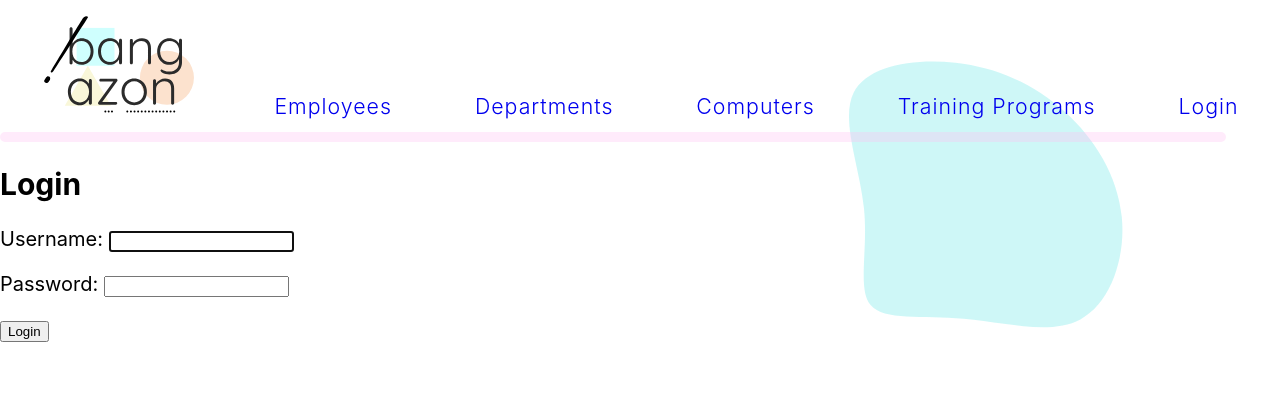
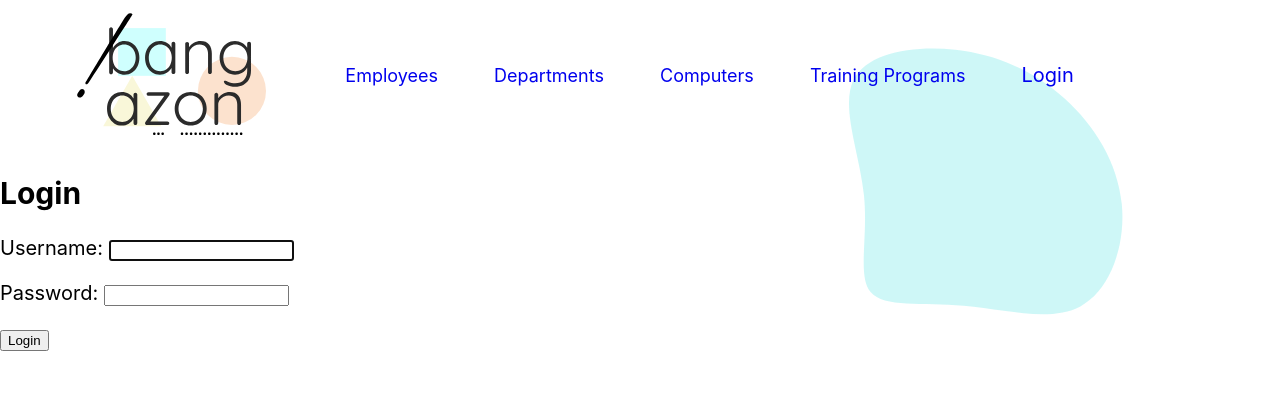
Before and after one commit to nss-cohort-40/banagzon-workforce-mgt-dead-parrots, a Django app: a page that uses hrapp/templates/shared/base.html in a window 1280 px wide. Shown: the top 412 px of the page. Run offline with Django 3.2, Linux system fonts and the light colour scheme; parts of the project's set-up code (start-up, migrations or seed data) failed here and were passed over.

Commit message:
further styling changes

```diff
--- a/hrapp/static/styles/base.css
+++ b/hrapp/static/styles/base.css
@@ -12,35 +12,41 @@ body {
 /* Nav */
 .nav {
   display: flex;
-  margin: 1% 0 0 0;
 }
 
 .nav__logo {
   flex-grow: 1;
-  display: block;
   background: url(media/bangazon_logo.svg);
-  width: 150px;
-  height: 100px;
+  width: 125px;
+  height: 125px;
+  margin: 1% 0 1% 6%;
   background-size: contain;
   background-repeat: no-repeat;
-  margin: 2% 0 2% 2%;
 }
 
 .nav__links {
-  flex-grow: 5;
-  justify-content: space-around;
-  align-items: flex-end;
-  margin: 0 0 1% 0;
+  flex-grow: 3;
+  justify-content: left;
+  align-items: center;
   padding: 0;
+  display: flex;
+  list-style: none;
+}
+.nav__links a {
+  text-decoration: none;
+}
+.nav__links a:hover {
+  border-bottom: .1em solid blue;
+  text-decoration: none;
+}
+.nav__links a:visited {
+  color: inherit;
+
 }
 
 .nav__link {
-  font-size: 16pt;
-  font-weight: 300;
-  letter-spacing: 1px;
-}
-.nav__link, a:visited {
-  color: inherit;
+  padding-right: 6%;
+  font-size: large;
 }
 .nav__blob {
   position: fixed;
--- a/hrapp/static/styles/computers.css
+++ b/hrapp/static/styles/computers.css
@@ -16,12 +16,7 @@
   margin: 1em;
   padding: 1.5em;
 }
-  ul {
-    list-style-type: none;
-    display: flex;
-    justify-content: space-around;
-  }
 
-  a {
+.computer a {
   text-decoration: none;
 }
--- a/hrapp/templates/shared/base.html
+++ b/hrapp/templates/shared/base.html
@@ -17,22 +17,20 @@
         <svg viewBox="0 0 200 200" xmlns="http://www.w3.org/2000/svg" class="nav__blob">
             <path fill="#9EF0F0" d="M52.3,-50.8C67.4,-37.2,78.9,-18.6,80.9,2C82.9,22.6,75.3,45.2,60.2,53.2C45.2,61.2,22.6,54.7,1.8,52.9C-19,51.1,-38,54,-44.7,46C-51.4,38,-45.9,19,-48,-2.1C-50.1,-23.3,-59.9,-46.5,-53.2,-60.1C-46.5,-73.6,-23.3,-77.4,-2.3,-75.1C18.6,-72.8,37.2,-64.3,52.3,-50.8Z" transform="translate(100 100)" />
         </svg>
+        <a href="/" class="nav__logo"></a>
         <ul class="nav__links">
-            <li>
-            <a href="/" class="nav__logo"></a>
-            </li>
             <li class="nav__link"><a href="{% url 'hrapp:employee_list' %}">Employees</a></li>
             <li class="nav__link"><a href="{% url 'hrapp:department_list' %}">Departments</a></li>
             <li class="nav__link"><a href="{% url 'hrapp:computer_list' %}">Computers</a></li>
             <li class="nav__link"><a href="{% url 'hrapp:training_programs' %}">Training Programs</a></li>
             {% if not user.is_authenticated %}
-            <li class="nav__link"><a href="{% url 'hrapp:login' %}">Login</a>
+            <li class="nav__link--login"><a href="{% url 'hrapp:login' %}">Login</a>
             {% else %}
             <li class="nav__link nav__link--logout"><a href="{% url 'hrapp:logout' %}">Logout</a></li>
             {% endif %}
         </ul>
     </nav>
-    <hr class="line">
+    {% comment %} <hr class="line"> {% endcomment %}
     {% block content %}
     {% endblock %}
     {% block scripts %}
```
Lines whose indentation alone changed are shown as unchanged.
